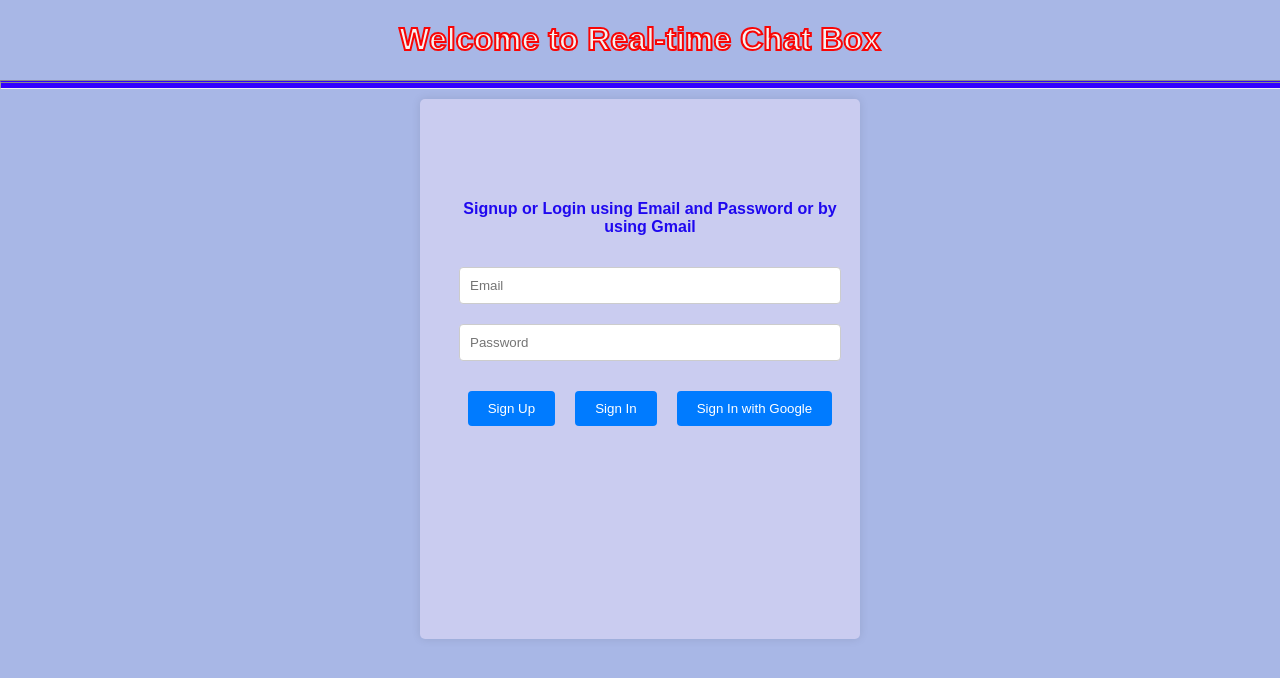
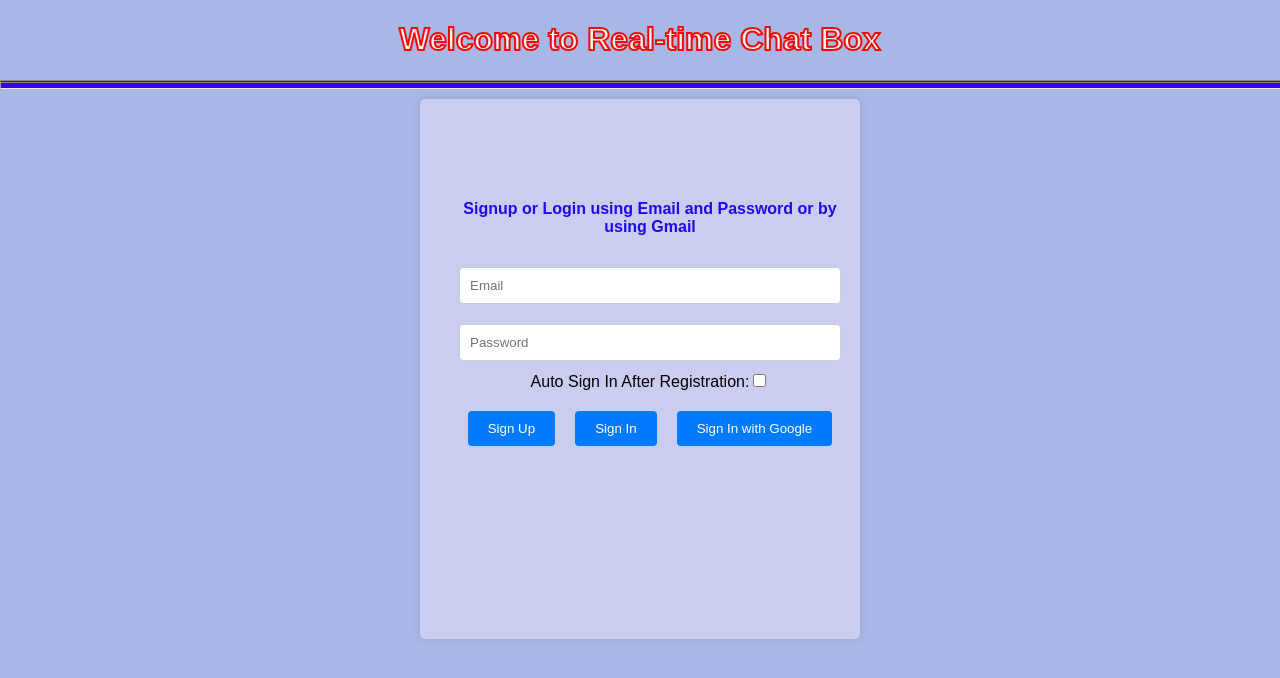
Before and after one commit to neelamdeka20/chat_and_notification_feature_codepth, a React (Create React App) app: page / in a window 1280 px wide. Shown: the top 678 px of the page. Built offline with nearby package versions, Linux system fonts and the light colour scheme; no server answers.

Commit message:
Update Auth.js 5

```diff
--- a/src/components/Auth.js
+++ b/src/components/Auth.js
@@ -9,10 +9,13 @@ function Auth() {
   const [email, setEmail] = useState('');
   const [password, setPassword] = useState('');
   const [error, setError] = useState(null);
+  const [isLoggedIn, setIsLoggedIn] = useState(false);
+  const [shouldAutoSignIn, setShouldAutoSignIn] = useState(false); // Add a flag for auto sign-in
 
   useEffect(() => {
     const unsubscribe = auth.onAuthStateChanged((user) => {
       setUser(user);
+      setIsLoggedIn(!!user); // Update the login status based on user existence
     });
 
     return () => unsubscribe();
@@ -43,9 +46,14 @@ function Auth() {
         uid: newUser.uid,
         username,
       });
-      await auth.signOut();
+
       setEmail('');
       setPassword('');
+
+      // Only auto sign in if shouldAutoSignIn is true
+      if (shouldAutoSignIn) {
+        await auth.signInWithEmailAndPassword(email, password);
+      }
     } catch (error) {
       setError(error.message);
     }
@@ -55,12 +63,12 @@ function Auth() {
     auth.signOut();
   };
 
-  const googleAuthProvider = new firebase.auth.GoogleAuthProvider(); // Create Google Auth Provider
+  const googleAuthProvider = new firebase.auth.GoogleAuthProvider();
 
   const handleGoogleSignIn = async () => {
     try {
       setError(null);
-      await auth.signInWithPopup(googleAuthProvider); // Use Google Sign-In
+      await auth.signInWithPopup(googleAuthProvider);
     } catch (error) {
       setError(error.message);
     }
@@ -93,6 +101,15 @@ function Auth() {
             onChange={(e) => setPassword(e.target.value)}
           />
           <br />
+          <label>
+            Auto Sign In After Registration:
+            <input
+              type="checkbox"
+              checked={shouldAutoSignIn}
+              onChange={(e) => setShouldAutoSignIn(e.target.checked)}
+            />
+          </label>
+          <br />
           <button className="button" onClick={handleSignUp}>Sign Up</button>
           <button className="button" onClick={handleSignIn}>Sign In</button>
           <button className="button google-button" onClick={handleGoogleSignIn}>
```
